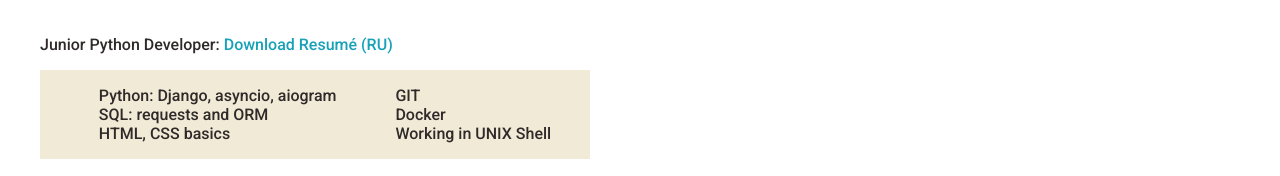
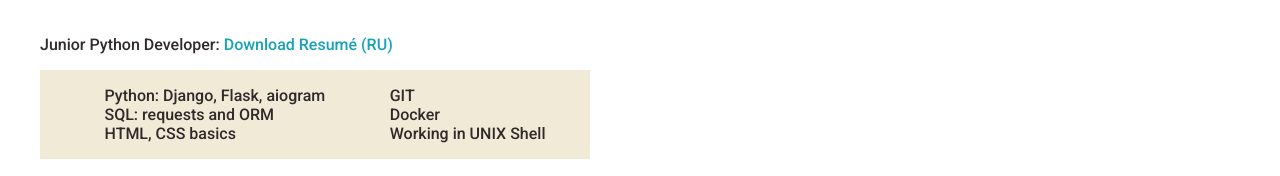
Before and after one commit to r-egorov/r-egorov.github.io, a plain HTML site: page index.html in a window 1280 px wide. Shown: the part 1036-1212 px from the top of the page. Drawn offline with Linux system fonts and the light colour scheme; a web font is replaced by a local one.

Commit message:
Update resume and Python skills

```diff
--- a/index.html
+++ b/index.html
@@ -86,7 +86,7 @@
 
 				<div id="skills">
 					<ul>
-						<li>Python: Django, asyncio, aiogram</li>
+						<li>Python: Django, Flask, aiogram</li>
 						<li>SQL: requests and ORM</li>
 						<li>HTML, CSS basics</li>
 					</ul>
```
Also changed, not shown: 1 other file.
